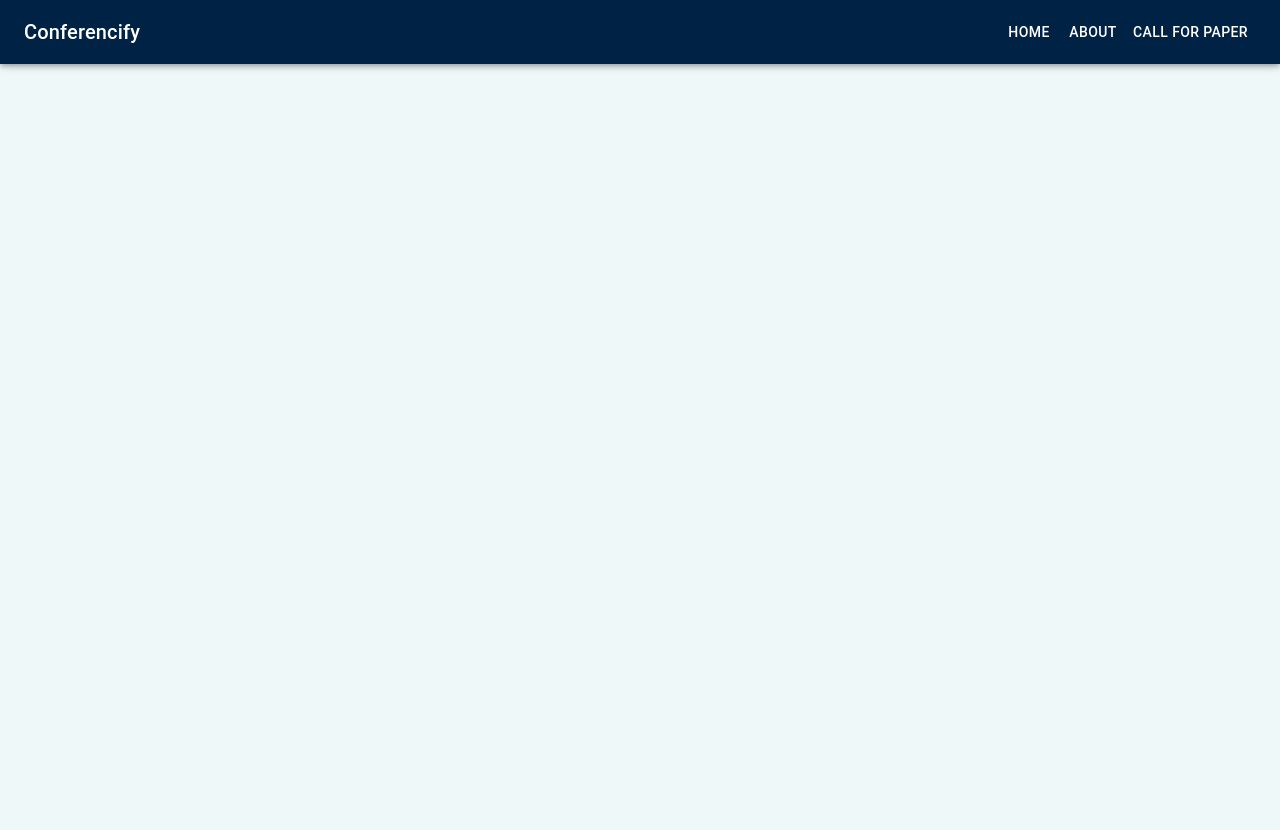
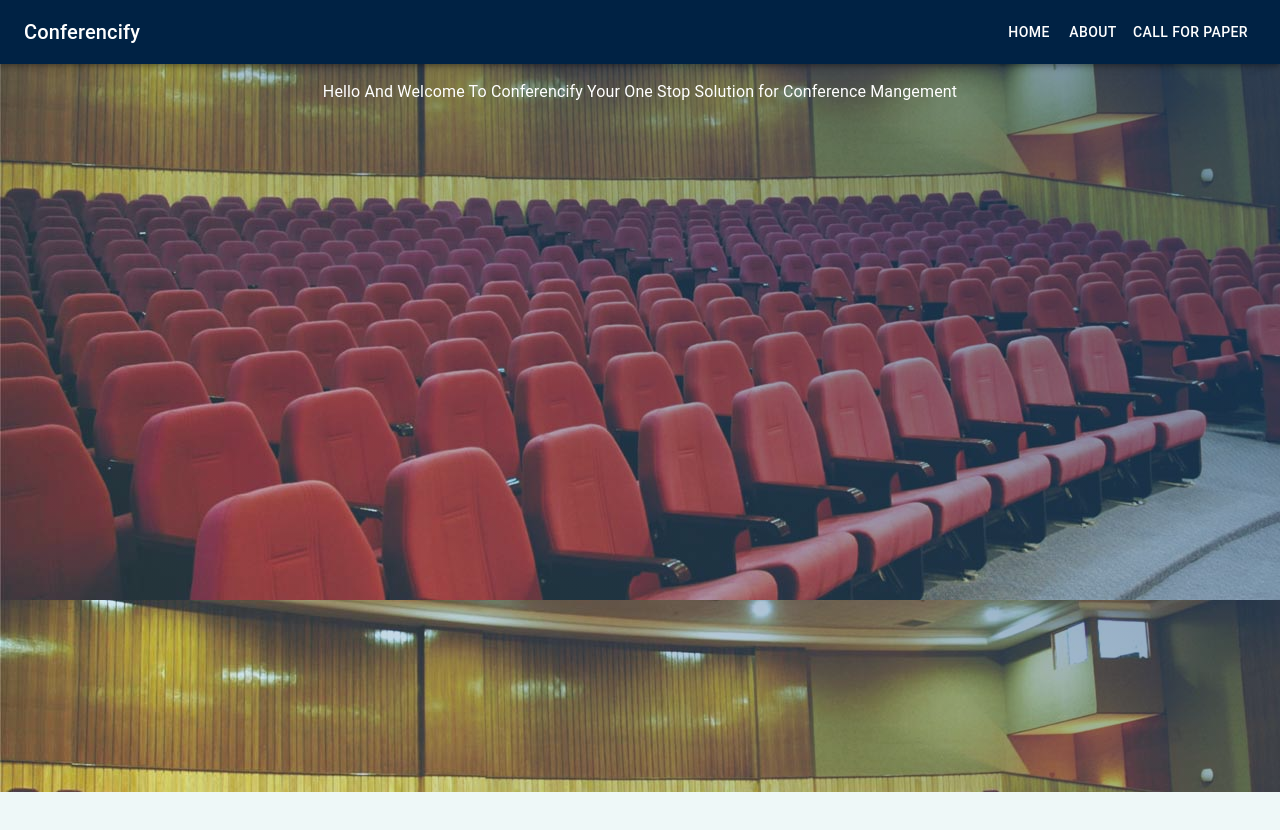
Before and after one commit to siddhant049/Conferencify, a React (Create React App) app: page / in a window 1280 px wide. Shown: the top 830 px of the page. Before the commit the page ends 800 px from the top, so only its background shows below. Built offline with nearby package versions, Linux system fonts and the light colour scheme.

Commit message:
homepage

```diff
--- a/src/components/TextImage.js
+++ b/src/components/TextImage.js
@@ -1,3 +1,4 @@
+import { Typography } from '@mui/material'
 import React from 'react'
 import audiImage from '../Images/audi.jpg'
 import TextImageStyle from './TextImage.module.css'
@@ -5,9 +6,15 @@ const TextImage = () => {
 
   return (
     <>
-    <div className={TextImageStyle.container}>
-      {/* <img src={audiImage} alt="Auditorium" style={{width:"100%"}}/> */}
-       <div style={{backgroundImage:`url(${audiImage})`}}/>
+    <div className={TextImageStyle.imageContainer}>
+        <br/>
+        <br/>
+        <br/>
+        <br/>
+     <Typography>
+      Hello And Welcome To Conferencify Your One Stop Solution for Conference Mangement
+      </Typography>
+
     </div>
     </>
 
--- a/src/components/TextImage.module.css
+++ b/src/components/TextImage.module.css
@@ -5,3 +5,14 @@
     color: white;
     z-index: -1;
   } */
+  .imageContainer {
+    background-image:
+    linear-gradient(45deg,
+      rgba(66, 185, 245, 0.1),
+      rgba(3, 55, 107, 0.6)), url('../Images/audi.jpg');
+    width: 100%;
+    height: 99vh;
+    text-align: center;
+      color: #fff;
+
+}
```
